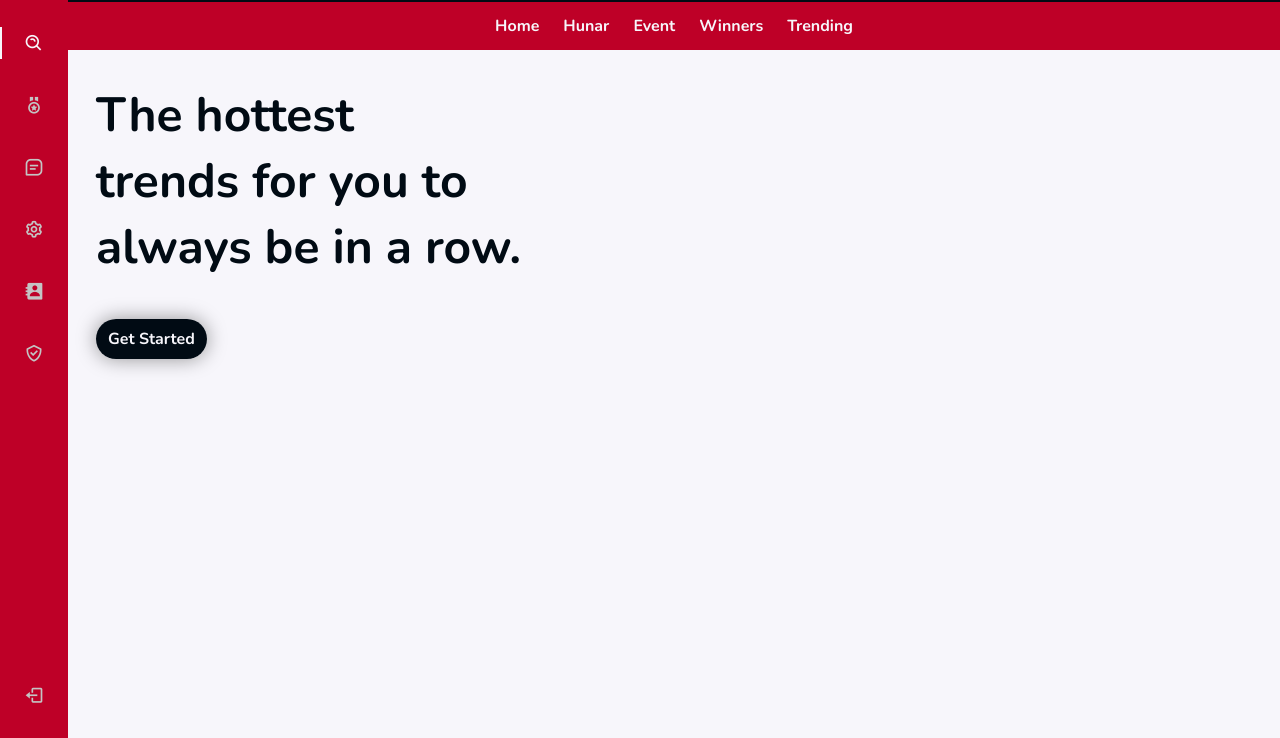
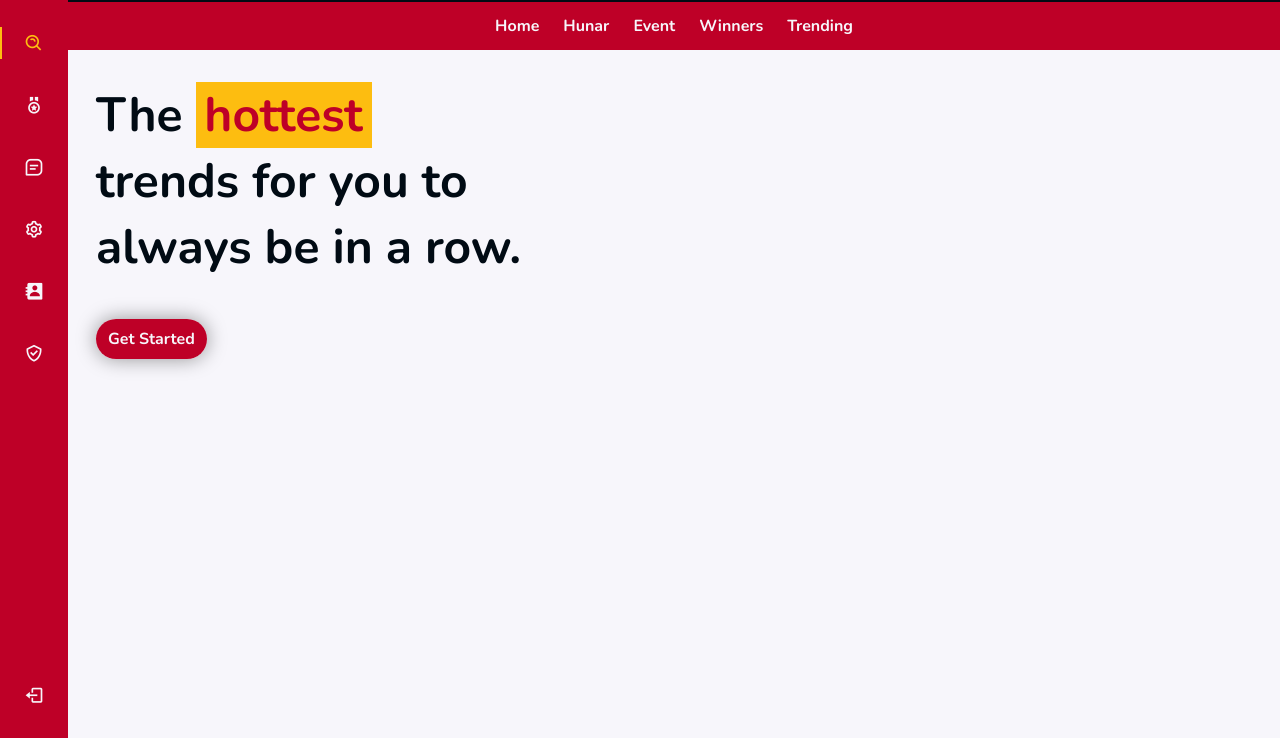
Before and after one commit to AtoZ-Work/hunarwar, a plain HTML site: page index.html in a window 1280 px wide. Shown: the part 62-800 px from the top of the page. Drawn offline with nearby package versions, Linux system fonts and the light colour scheme.

Commit message:
Add files via upload

```diff
--- a/assets/css/styles.css
+++ b/assets/css/styles.css
@@ -8,6 +8,7 @@
 
   /*===== Colors =====*/
   --first-color: #BE0027;
+  --second-color: #fdbd10;
   --first-color-light: #C4C4C4;
   --white-color: #F7F6FB;
   --black-color: #010B14;
@@ -105,7 +106,7 @@ a{
 
 .nav__link1:hover{
   position: relative;
-  color: var(--black-color);
+  color: var(--second-color);
 
   box-shadow: 0px 0px 20px  rgba(0, 0, 0, 0.4);
   padding: 0.55rem;
@@ -133,7 +134,7 @@ a{
 .head-btn{
   position: relative;
   color: var(--white-color);
-  background-color: var(--black-color);
+  background-color: var(--first-color);
   box-shadow: 0px 0px 20px  rgba(0, 0, 0, 0.4);
   padding: 0.55rem 0.75rem;
   margin: 0;
@@ -143,9 +144,9 @@ a{
 }
 .head-btn:hover{
 
-  color: var(--white-color);
-  background-color: var(--black-color);
-  box-shadow: 0px 0px 20px  rgba(255, 15, 15, 0.4);
+  color: var(--second-color);
+  background-color: var(--first-color);
+  box-shadow: 0px 0px 20px  rgba(0, 0, 0, 0.4);
 
 }
 
@@ -209,7 +210,7 @@ a{
 
 .nav__link{
   position: relative;
-  color: var(--first-color-light);
+  color: var(--white-color);
   margin-bottom: 1.5rem;
   transition: .3s;
 }
@@ -234,7 +235,7 @@ a{
 
 /*Active links*/
 .active{
-  color: var(--white-color);
+  color: var(--second-color);
 }
 
 .active::before{
@@ -243,7 +244,7 @@ a{
   left: 0;
   width: 2px;
   height: 32px;
-  background-color: var(--white-color);
+  background-color: var(--second-color);
 }
 
 /* ===== MEDIA QUERIES=====*/
--- a/index.html
+++ b/index.html
@@ -103,8 +103,8 @@
         <div class="container">
             <div class="content">
                 <div >
-                    <p class="head1">The hottest<br /> trends for you to<br /> always be in a row.</p>
-                <a class="head-btn">Get Started</a>
+                <p class="head1">The <span style="color: #BE0027; background-color:#fdbd10 ; padding:0 0.55rem; ">hottest</span><br /> trends for you to<br /> always be in a row.</p>
+                <a href="underconstruction.html" class="head-btn">Get Started</a>
                 </div>
             </div>
             <div class="con-img">
```
